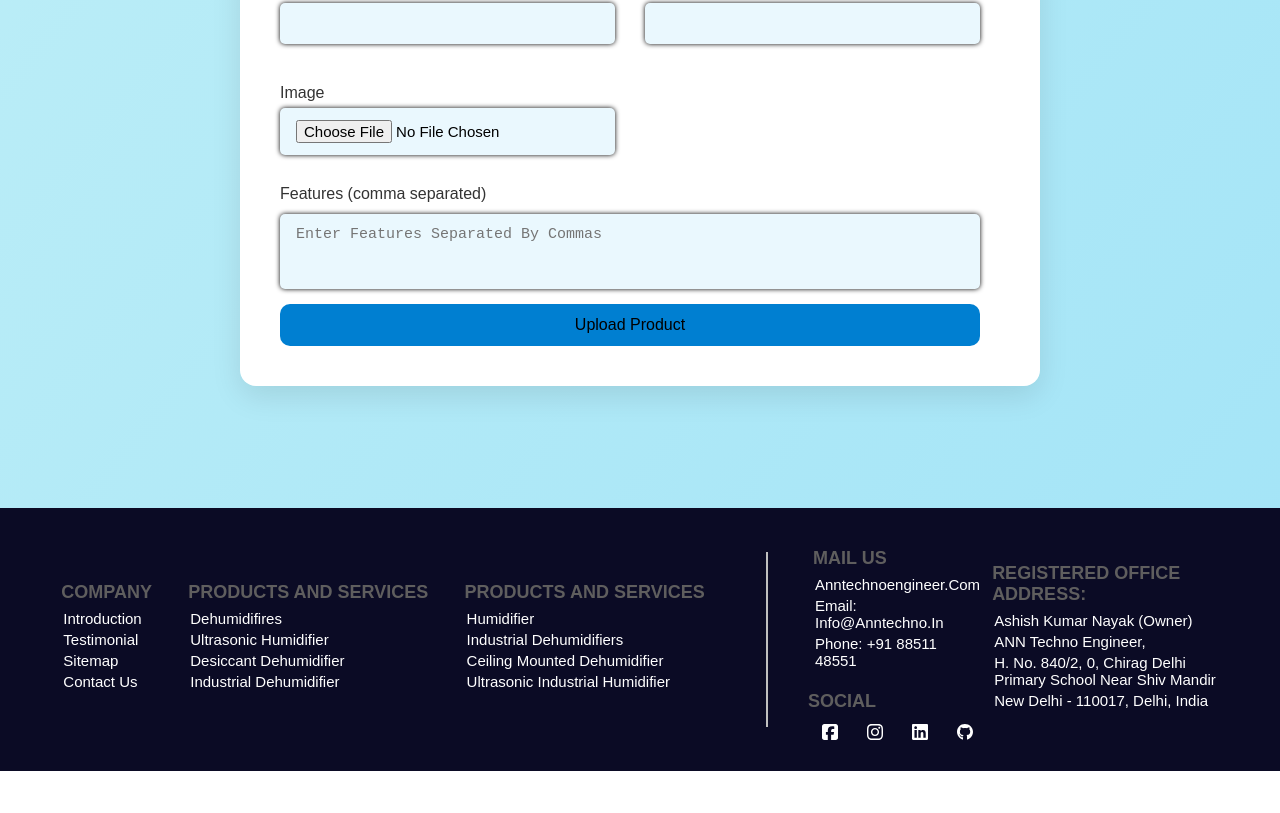
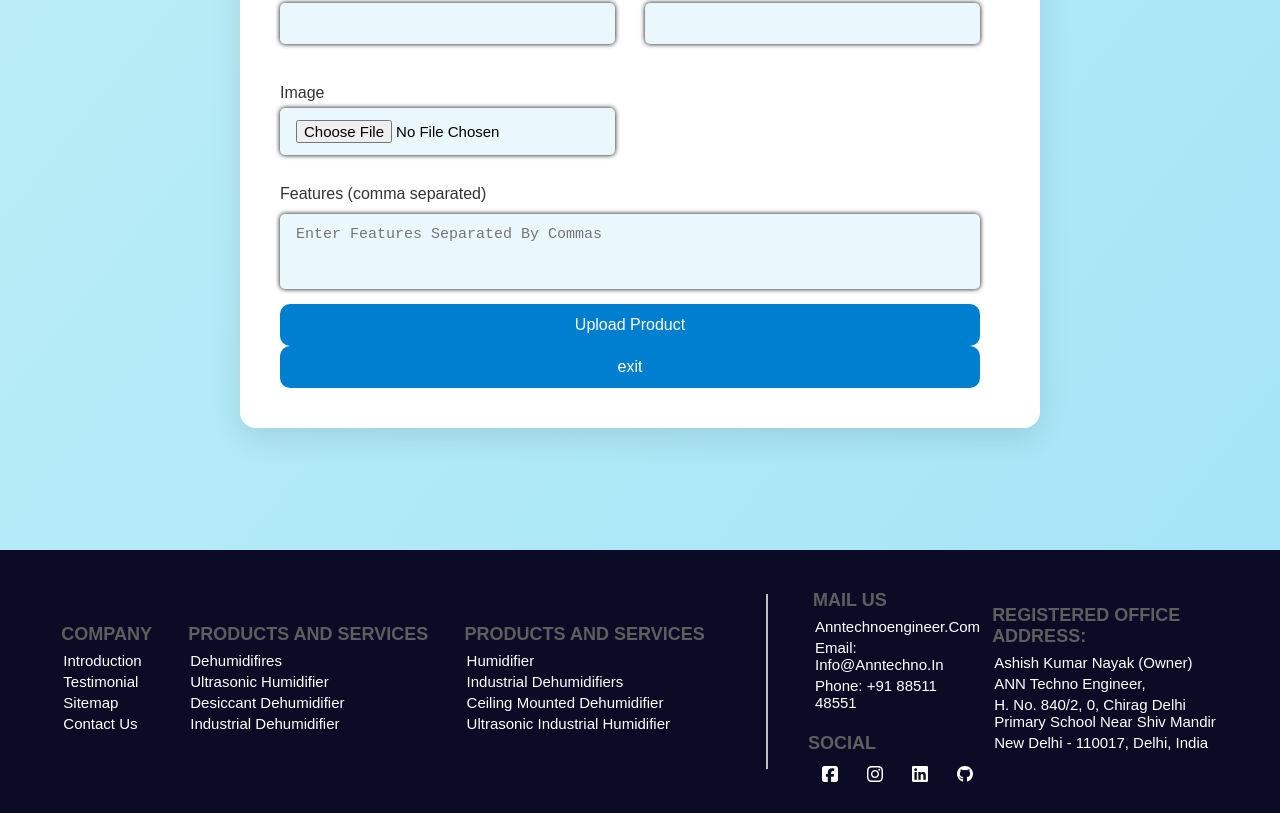
Before and after one commit to indramani-1mishra/anntechnoenginee, a React (Vite) app: page /Addproducts in a window 1280 px wide. Shown: the part 891-1704 px from the top of the page. Before the commit the page ends 1662 px from the top, so only its background shows below. Built offline with nearby package versions, Linux system fonts and the light colour scheme.

Commit message:
added a exit button in my project

```diff
--- a/src/components/maincontainer/addproducts/Addproducts.css
+++ b/src/components/maincontainer/addproducts/Addproducts.css
@@ -64,6 +64,7 @@
   font-size: 16px;
   transition: background-color 0.3s ease;
   cursor: pointer;
+  color: white;
 }
 
 .btn-primary:hover {
--- a/src/components/maincontainer/addproducts/Addproducts.jsx
+++ b/src/components/maincontainer/addproducts/Addproducts.jsx
@@ -2,6 +2,7 @@
 import './Addproducts.css';
 import axios from 'axios';
 import { toast } from 'react-toastify';
+import { Navigate } from 'react-router-dom';
 
 // 🔁 Initial empty form values
 const initialFormData = {
@@ -144,6 +145,9 @@
         <button type="submit" className="btn btn-primary">
           Upload Product
         </button>
+        <button type="button" className="btn btn-primary" onClick={Navigate('/')}>
+          exit
+        </button>
       </form>
     </div>
   );
```
